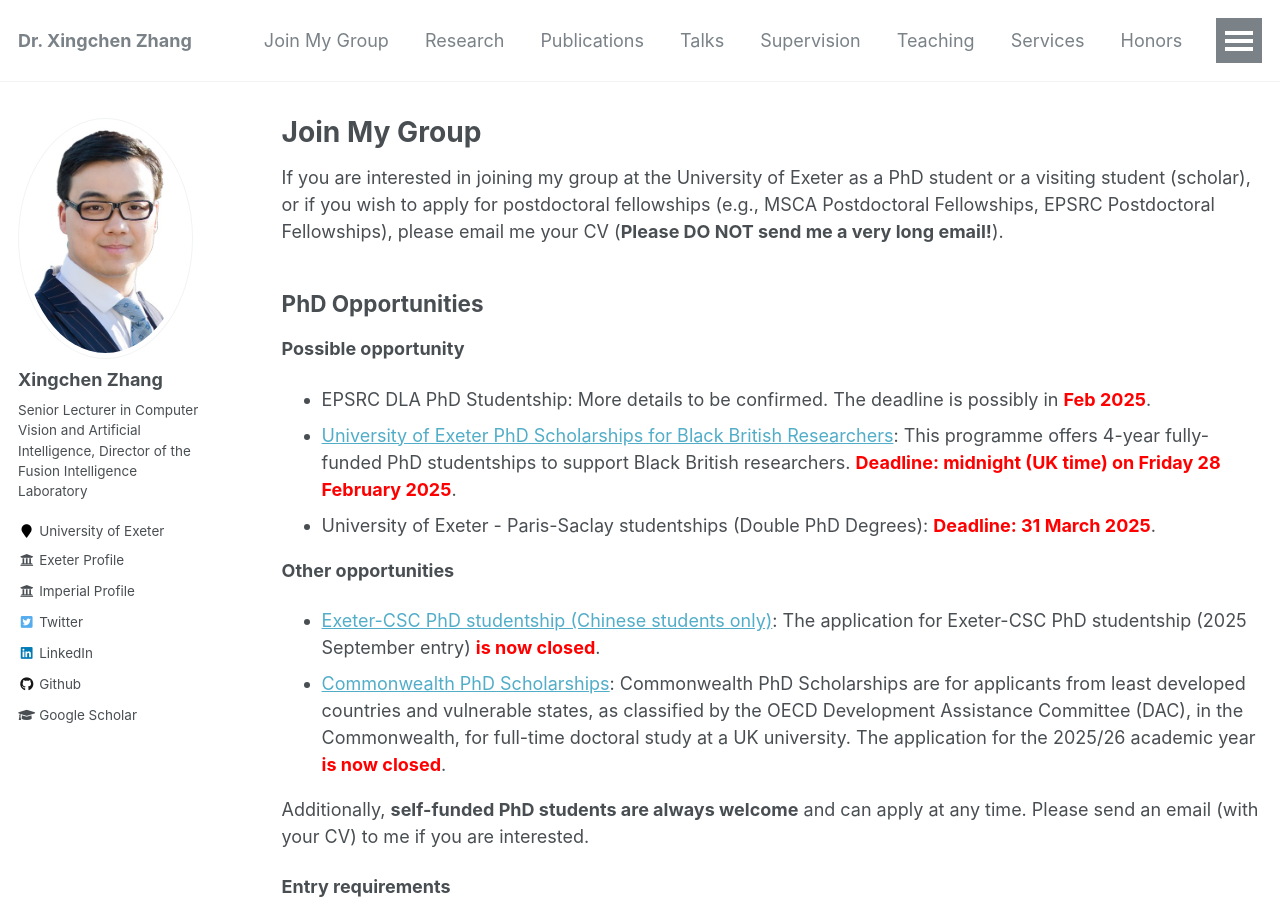
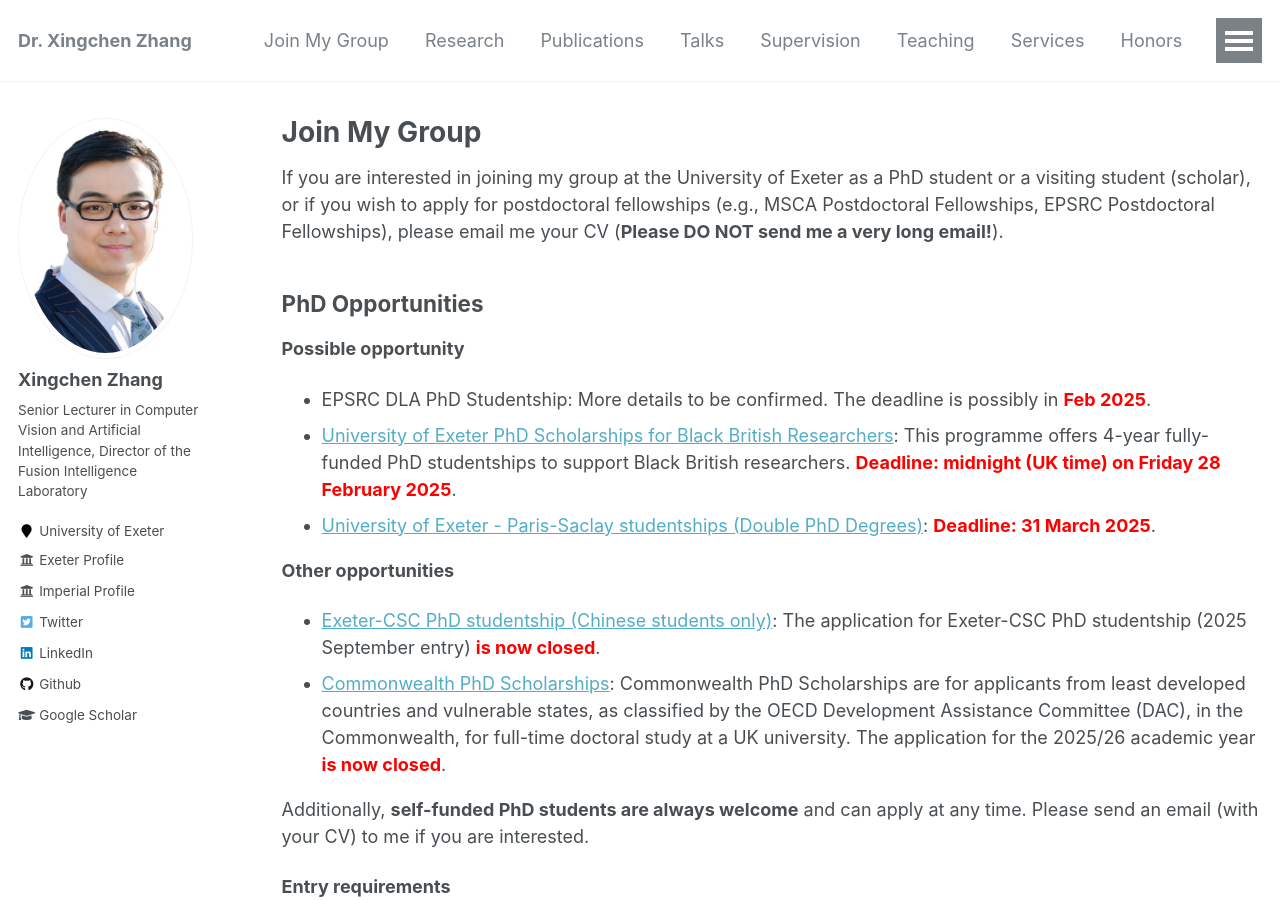
Before and after one commit to xingchenzhang/xingchenzhang.github.io, a Jekyll site: the page built from _pages/vacancies.md, in a window 1280 px wide and 900 px high. Built offline with Jekyll 4.4.1, drawn with Linux system fonts in a browser that asks for light colours; some of the changed lines change nothing that is shown.

Commit message:
update studentships

```diff
--- a/_pages/vacancies.md
+++ b/_pages/vacancies.md
@@ -15,7 +15,7 @@ PhD Opportunities
 
 - EPSRC DLA PhD Studentship: More details to be confirmed. The deadline is possibly in <span style="color: red;">**Feb 2025**</span>.
 - [University of Exeter PhD Scholarships for Black British Researchers](https://www.exeter.ac.uk/study/pg-research/funding/phdfunding/black-british/): This programme offers 4-year fully-funded PhD studentships to support Black British researchers. <span style="color: red;">**Deadline: midnight (UK time) on Friday 28 February 2025**</span>.
-- University of Exeter - Paris-Saclay studentships (Double PhD Degrees): <span style="color: red;">**Deadline: 31 March 2025**</span>.
+- [University of Exeter - Paris-Saclay studentships (Double PhD Degrees)](https://www.exeter.ac.uk/study/pg-research/funding/phdfunding/paris-saclay/): <span style="color: red;">**Deadline: 31 March 2025**</span>.
 
 **Other opportunities**
 
```
